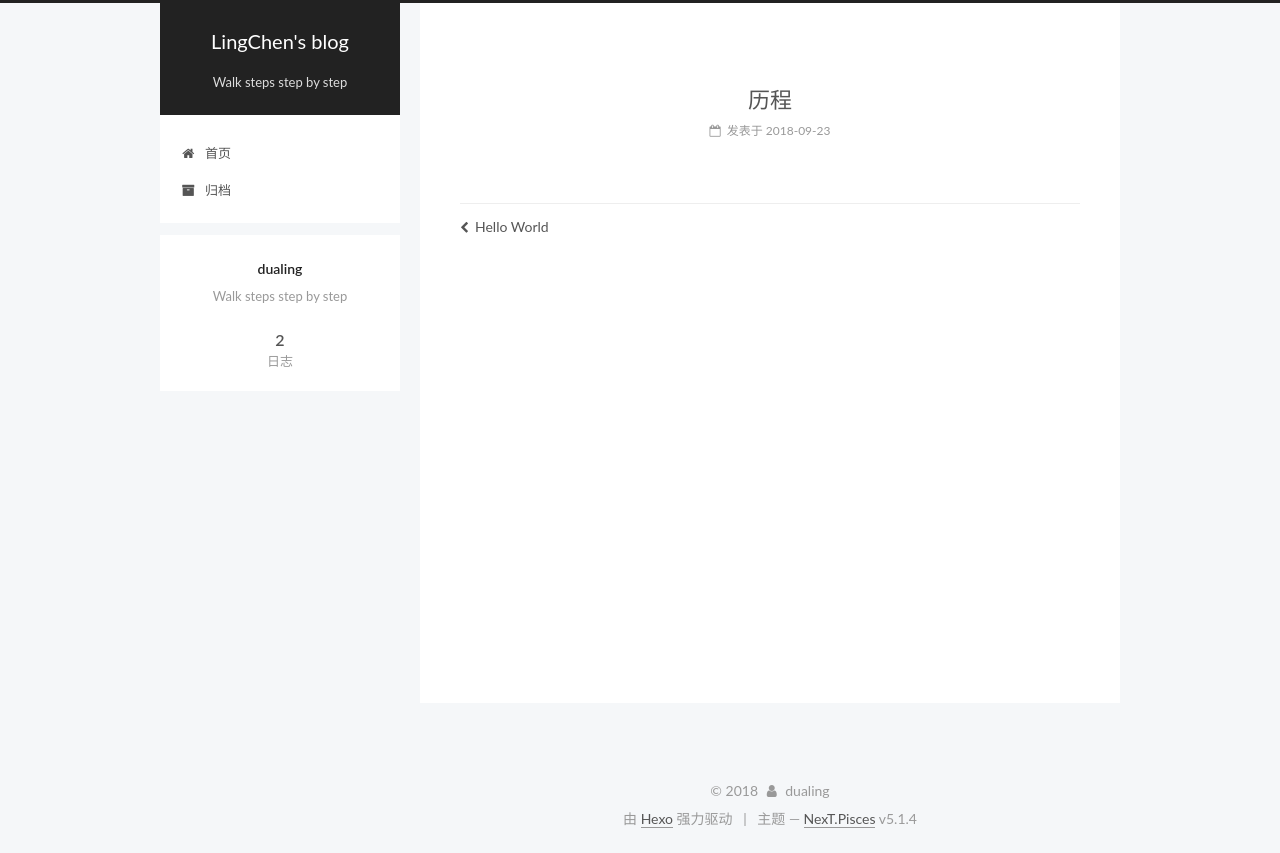
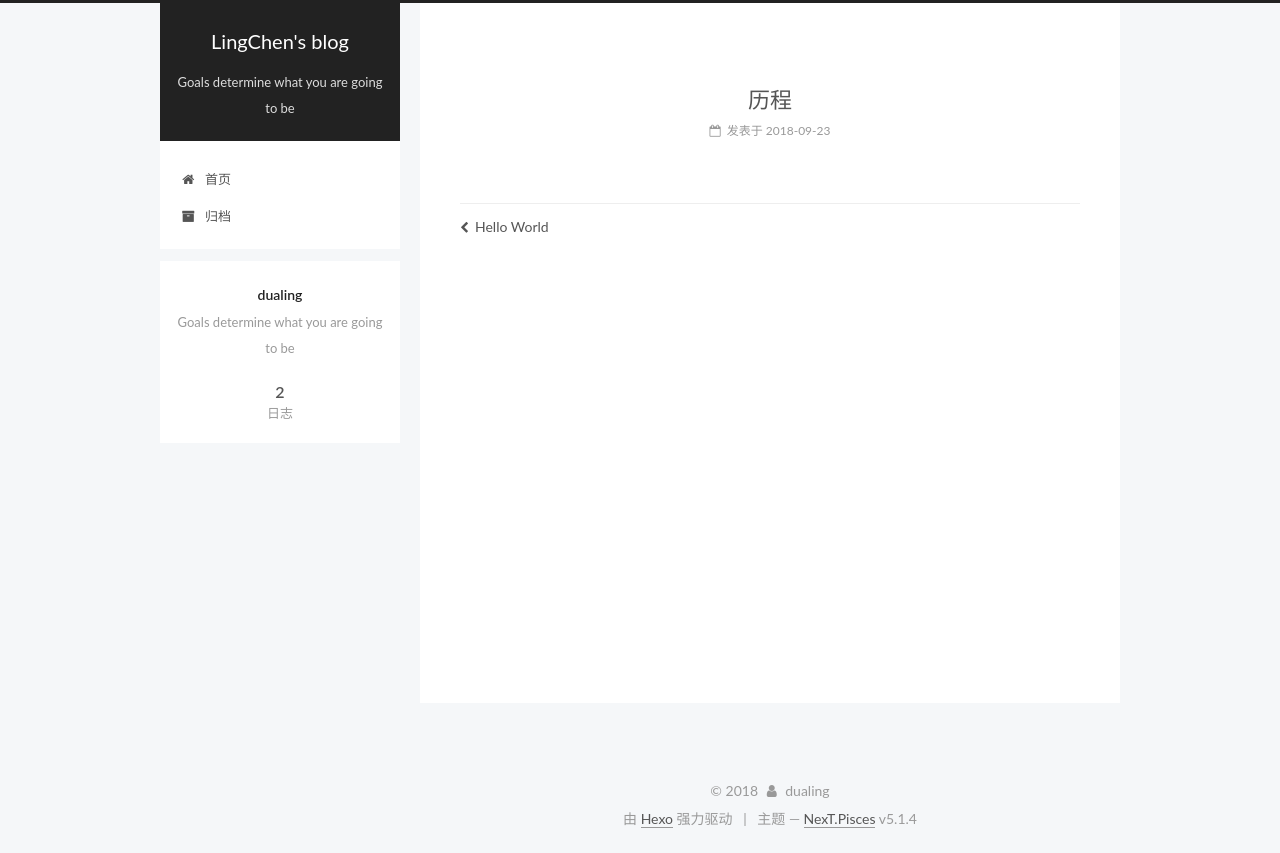
Before and after one commit to dualing/dualing.github.io, a plain HTML site: page 2018/09/23/历程/index.html in a window 1280 px wide. Drawn offline with Linux system fonts and the light colour scheme; files that its build step writes are made by us from their sources; files whose address does not match are found by name.

Commit message:
Site updated: 2018-09-23 19:33:20

```diff
--- a/2018/09/23/历程/index.html
+++ b/2018/09/23/历程/index.html
@@ -79,17 +79,17 @@
 
 
 
-<meta name="description" content="Walk steps step by step">
+<meta name="description" content="Goals determine what you are going to be">
 <meta property="og:type" content="article">
 <meta property="og:title" content="历程">
 <meta property="og:url" content="https://dualing.github.io/2018/09/23/历程/index.html">
 <meta property="og:site_name" content="LingChen&#39;s blog">
-<meta property="og:description" content="Walk steps step by step">
+<meta property="og:description" content="Goals determine what you are going to be">
 <meta property="og:locale" content="zh-Hans">
 <meta property="og:updated_time" content="2018-09-23T09:58:28.299Z">
 <meta name="twitter:card" content="summary">
 <meta name="twitter:title" content="历程">
-<meta name="twitter:description" content="Walk steps step by step">
+<meta name="twitter:description" content="Goals determine what you are going to be">
 
 
 
@@ -160,7 +160,7 @@
       </a>
     </div>
 
-        <p class="site-subtitle">Walk steps step by step</p>
+        <p class="site-subtitle">Goals determine what you are going to be</p>
 
   </div>
 
@@ -389,7 +389,7 @@
           <div class="site-author motion-element" itemprop="author" itemscope itemtype="http://schema.org/Person">
 
               <p class="site-author-name" itemprop="name">dualing</p>
-              <p class="site-description motion-element" itemprop="description">Walk steps step by step</p>
+              <p class="site-description motion-element" itemprop="description">Goals determine what you are going to be</p>
           </div>
 
           <nav class="site-state motion-element">
--- a/css/main.css
+++ b/css/main.css
@@ -1823,7 +1823,7 @@ pre .javascript .function {
   width: 4px;
   height: 4px;
   border-radius: 50%;
-  background: #ed7f4b;
+  background: #b417c7;
 }
 .links-of-blogroll {
   font-size: 13px;
```
Also changed, not shown: 2018/09/23/hello-world/index.html (+2 -2 lines), archives/2018/09/index.html (+5 -5 lines), archives/2018/index.html (+5 -5 lines), archives/index.html (+5 -5 lines), index.html (+5 -5 lines).
